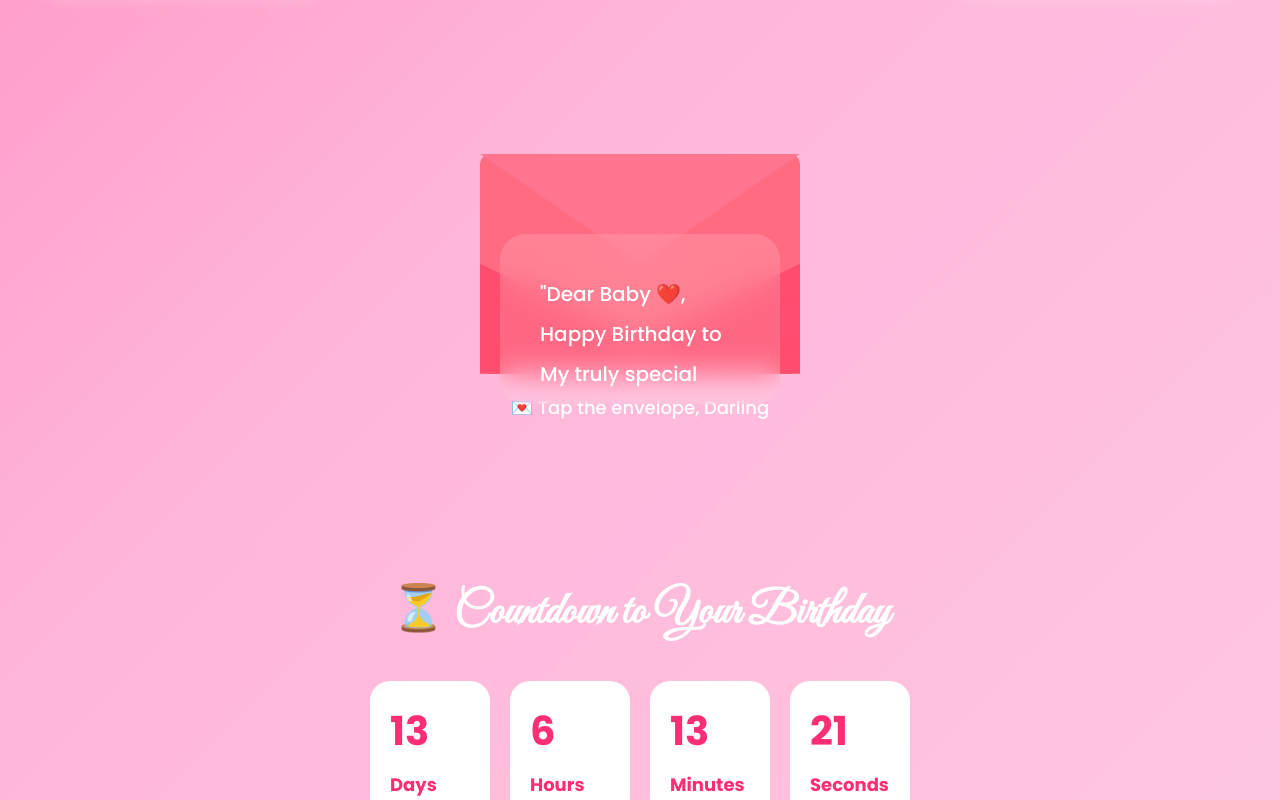
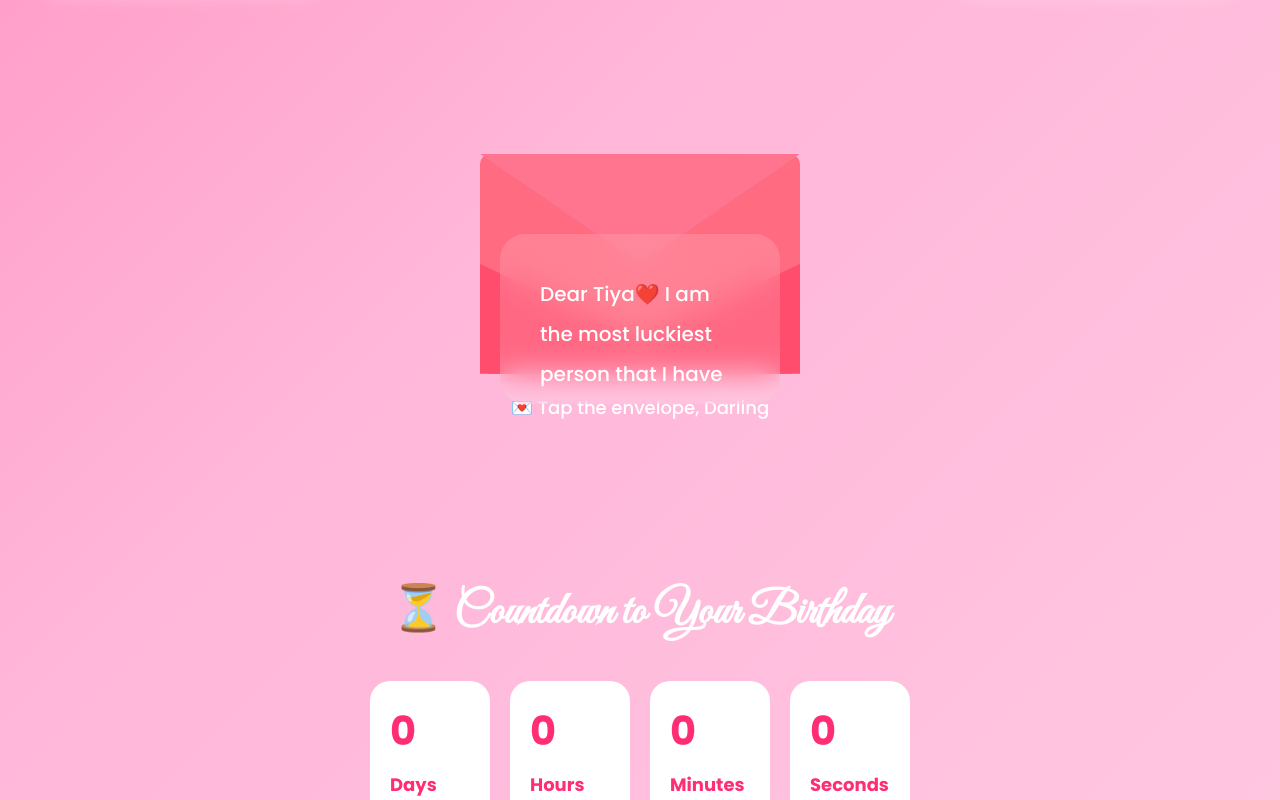
Before and after one commit to subhajitmandal-ux/happy-birthday, a plain HTML site: page index.html in a window 1280 px wide. Shown: the part 2000-2800 px from the top of the page. Drawn offline with Linux system fonts and the light colour scheme.

Commit message:
Update birthday message in index.html

```diff
--- a/index.html
+++ b/index.html
@@ -461,8 +461,10 @@
     <div class="back"></div>
 
     <div class="letter">
-        "Dear Baby ❤️,
-        Happy Birthday to My truly special person, My Baby, My Love ❤️! 🎂You are Sweet, Loyal, My love, and I am so grateful to have you in my life. You bring so much warmth and sweetness into my life. Every moment with you is precious.\n\nOn your special day, I wish you all the happiness, love, and joy that you deserve. May this year bring you countless beautiful and wonderful memories (of course with me also 🙃).Another year older, but definitely not wiser! 😄 So glad I get to be goofy and crazy with you. Once again... ❤️ Happy Birthday Baby ❤️ 🧑‍🤝‍🧑👑 Here to celebrating you today and always! 🎉 With love and best wishes,Your most precious & favourite person ❤️ Arnab ❤️";
+        Dear Tiya❤️
+I am the most luckiest person that I have you .  Waiting is over today is the day my princess. One more Steper to more closer. Your dream and destination r waiting hurry up for them . Lets celebrate all the moments that you r cross . Before we celebrate prayer to god keep you healthy and wealthy. And wish for our bright path . Don’t worry don’t panic i always there for you. On your truth . Many difficulty r waiting for us we have cross over them . Never regrate for a mistake life is not a game . Its a beautiful & memorable path . Give a thanks the mistake and welcome all the difficulties that r comming with love . I always love you as much as you Handel 🫴🏻🫂❤️
+                      Your partner
+                                   Subha❤️🫂
 
     </div>
 
@@ -582,8 +584,10 @@
 
 <script>
     // Look for a variable that holds your message text (it might be called 'text', 'message', or 'words')
-const birthdayMessage = "Dear Baby ❤️,\n\nHappy Birthday to My truly special person, My Baby, My Love ❤️! 🎂\n\nYou are Sweet, Loyal, My love, and I am so grateful to have you in my life. You bring so much warmth and sweetness into my life. Every moment with you is precious.\n\nOn your special day, I wish you all the happiness, love, and joy that you deserve. May this year bring you countless beautiful and wonderful memories (of course with me also 🙃).\n\nAnother year older, but definitely not wiser! 😄\n\nSo glad I get to be goofy and crazy with you. Once again... ❤️ Happy Birthday Baby ❤️ 🧑‍🤝‍🧑👑\n\nHere to celebrating you today and always! 🎉 With love and best wishes,\n\nYour most precious & favourite person ❤️ Arnab ❤️";
-
+const birthdayMessage = Dear Tiya❤️
+I am the most luckiest person that I have you .  Waiting is over today is the day my princess. One more Steper to more closer. Your dream and destination r waiting hurry up for them . Lets celebrate all the moments that you r cross . Before we celebrate prayer to god keep you healthy and wealthy. And wish for our bright path . Don’t worry don’t panic i always there for you. On your truth . Many difficulty r waiting for us we have cross over them . Never regrate for a mistake life is not a game . Its a beautiful & memorable path . Give a thanks the mistake and welcome all the difficulties that r comming with love . I always love you as much as you Handel 🫴🏻🫂❤️
+                      Your partner
+                                   Subha❤️🫂
 
 let started=false;
 
```
